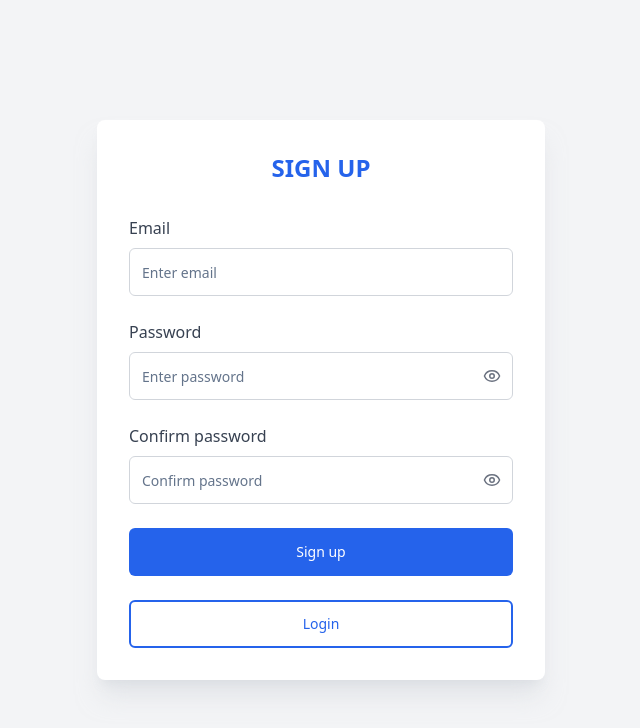
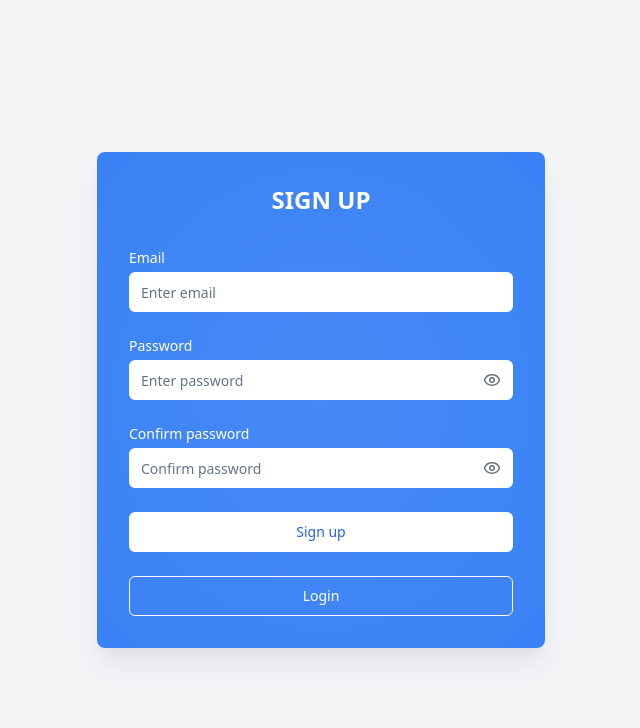
Before and after one commit to FLXB29/react-auth-flow-tailwind, a React (Vite) app: page / in a window 1280 px wide. Both pictures are taken after a click on the button "Sign up". Shown: the top 728 px of the page, without its empty margins (319-959 px from the left). Built offline with nearby package versions, Linux system fonts and the light colour scheme.

Commit message:
Refactor: Update login form design
Update the login form to match the provided image, including a blue background and a white circular element within the form.

```diff
--- a/src/components/AuthLayout.tsx
+++ b/src/components/AuthLayout.tsx
@@ -8,7 +8,9 @@ interface AuthLayoutProps {
 const AuthLayout: React.FC<AuthLayoutProps> = ({ children }) => {
   return (
     <div className="min-h-screen flex items-center justify-center bg-gray-100 p-4">
-      <div className="bg-white rounded-lg w-full max-w-md shadow-xl shadow-gray-300/50">
+      <div className="bg-blue-500 rounded-lg w-full max-w-md shadow-xl shadow-gray-300/50 relative overflow-hidden">
+        {/* White circular gradient in background */}
+        <div className="absolute inset-0 bg-gradient-radial from-white/30 via-transparent to-transparent rounded-full w-[200%] h-[200%] top-[50%] left-[50%] -translate-x-1/2 -translate-y-1/2 opacity-20"></div>
         {children}
       </div>
     </div>
--- a/src/components/LoginForm.tsx
+++ b/src/components/LoginForm.tsx
@@ -50,26 +50,26 @@ const LoginForm: React.FC<LoginFormProps> = ({ onSwitchToRegister }) => {
   };
 
   return (
-    <div className="w-full max-w-md text-gray-800 p-8 animate-fade-in">
+    <div className="w-full max-w-md text-white p-8 animate-fade-in">
       <div className="text-center mb-8">
-        <h1 className="text-2xl font-bold text-blue-600">LOGIN</h1>
+        <h1 className="text-2xl font-bold text-white">LOGIN</h1>
       </div>
 
       <form onSubmit={handleSubmit} className="space-y-6">
-        <div className="space-y-2">
-          <label htmlFor="login-email" className="block text-gray-700">Email</label>
+        <div className="space-y-1">
+          <label htmlFor="login-email" className="block text-white text-sm">Email</label>
           <Input
             id="login-email"
             type="email"
             placeholder="Enter email"
             value={email}
             onChange={(e) => setEmail(e.target.value)}
-            className="bg-white text-black h-12 border-gray-300"
+            className="bg-white text-black h-10 border-0"
           />
         </div>
 
-        <div className="space-y-2">
-          <label htmlFor="login-password" className="block text-gray-700">Password</label>
+        <div className="space-y-1">
+          <label htmlFor="login-password" className="block text-white text-sm">Password</label>
           <div className="relative">
             <Input
               id="login-password"
@@ -77,7 +77,7 @@ const LoginForm: React.FC<LoginFormProps> = ({ onSwitchToRegister }) => {
               placeholder="Enter password"
               value={password}
               onChange={(e) => setPassword(e.target.value)}
-              className="bg-white text-black h-12 border-gray-300"
+              className="bg-white text-black h-10 border-0"
             />
             <button
               type="button"
@@ -96,7 +96,7 @@ const LoginForm: React.FC<LoginFormProps> = ({ onSwitchToRegister }) => {
             <a
               href="#"
               onClick={handleForgotPassword}
-              className="text-sm text-blue-600 hover:underline"
+              className="text-sm text-white hover:underline"
             >
               Forgot password
             </a>
@@ -105,7 +105,7 @@ const LoginForm: React.FC<LoginFormProps> = ({ onSwitchToRegister }) => {
 
         <Button
           type="submit"
-          className="w-full h-12 bg-blue-600 hover:bg-blue-700 text-white"
+          className="w-full h-10 bg-white hover:bg-gray-100 text-blue-600 font-medium border-0"
         >
           Login
         </Button>
@@ -114,7 +114,7 @@ const LoginForm: React.FC<LoginFormProps> = ({ onSwitchToRegister }) => {
           type="button"
           variant="outline"
           onClick={onSwitchToRegister}
-          className="w-full h-12 border-2 border-blue-600 text-blue-600 bg-white hover:bg-blue-50"
+          className="w-full h-10 border border-white text-white bg-transparent hover:bg-blue-600"
         >
           Sign up
         </Button>
--- a/src/components/RegisterForm.tsx
+++ b/src/components/RegisterForm.tsx
@@ -49,26 +49,26 @@ const RegisterForm: React.FC<RegisterFormProps> = ({ onSwitchToLogin }) => {
   };
 
   return (
-    <div className="w-full max-w-md text-gray-800 p-8 animate-fade-in">
+    <div className="w-full max-w-md text-white p-8 animate-fade-in">
       <div className="text-center mb-8">
-        <h1 className="text-2xl font-bold text-blue-600">SIGN UP</h1>
+        <h1 className="text-2xl font-bold text-white">SIGN UP</h1>
       </div>
 
       <form onSubmit={handleSubmit} className="space-y-6">
-        <div className="space-y-2">
-          <label htmlFor="signup-email" className="block text-gray-700">Email</label>
+        <div className="space-y-1">
+          <label htmlFor="signup-email" className="block text-white text-sm">Email</label>
           <Input
             id="signup-email"
             type="email"
             placeholder="Enter email"
             value={email}
             onChange={(e) => setEmail(e.target.value)}
-            className="bg-white text-black h-12 border-gray-300"
+            className="bg-white text-black h-10 border-0"
           />
         </div>
 
-        <div className="space-y-2">
-          <label htmlFor="signup-password" className="block text-gray-700">Password</label>
+        <div className="space-y-1">
+          <label htmlFor="signup-password" className="block text-white text-sm">Password</label>
           <div className="relative">
             <Input
               id="signup-password"
@@ -76,7 +76,7 @@ const RegisterForm: React.FC<RegisterFormProps> = ({ onSwitchToLogin }) => {
               placeholder="Enter password"
               value={password}
               onChange={(e) => setPassword(e.target.value)}
-              className="bg-white text-black h-12 border-gray-300"
+              className="bg-white text-black h-10 border-0"
             />
             <button
               type="button"
@@ -92,8 +92,8 @@ const RegisterForm: React.FC<RegisterFormProps> = ({ onSwitchToLogin }) => {
           </div>
         </div>
 
-        <div className="space-y-2">
-          <label htmlFor="signup-confirm-password" className="block text-gray-700">Confirm password</label>
+        <div className="space-y-1">
+          <label htmlFor="signup-confirm-password" className="block text-white text-sm">Confirm password</label>
           <div className="relative">
             <Input
               id="signup-confirm-password"
@@ -101,7 +101,7 @@ const RegisterForm: React.FC<RegisterFormProps> = ({ onSwitchToLogin }) => {
               placeholder="Confirm password"
               value={confirmPassword}
               onChange={(e) => setConfirmPassword(e.target.value)}
-              className="bg-white text-black h-12 border-gray-300"
+              className="bg-white text-black h-10 border-0"
             />
             <button
               type="button"
@@ -119,7 +119,7 @@ const RegisterForm: React.FC<RegisterFormProps> = ({ onSwitchToLogin }) => {
 
         <Button
           type="submit"
-          className="w-full h-12 bg-blue-600 hover:bg-blue-700 text-white"
+          className="w-full h-10 bg-white hover:bg-gray-100 text-blue-600 font-medium border-0"
         >
           Sign up
         </Button>
@@ -128,7 +128,7 @@ const RegisterForm: React.FC<RegisterFormProps> = ({ onSwitchToLogin }) => {
           type="button"
           variant="outline"
           onClick={onSwitchToLogin}
-          className="w-full h-12 border-2 border-blue-600 text-blue-600 bg-white hover:bg-blue-50"
+          className="w-full h-10 border border-white text-white bg-transparent hover:bg-blue-600"
         >
           Login
         </Button>
--- a/src/index.css
+++ b/src/index.css
@@ -91,4 +91,8 @@
   .animate-fade-in {
     animation: fade-in 0.3s ease-out forwards;
   }
+
+  .bg-gradient-radial {
+    background-image: radial-gradient(var(--tw-gradient-stops));
+  }
 }
```
